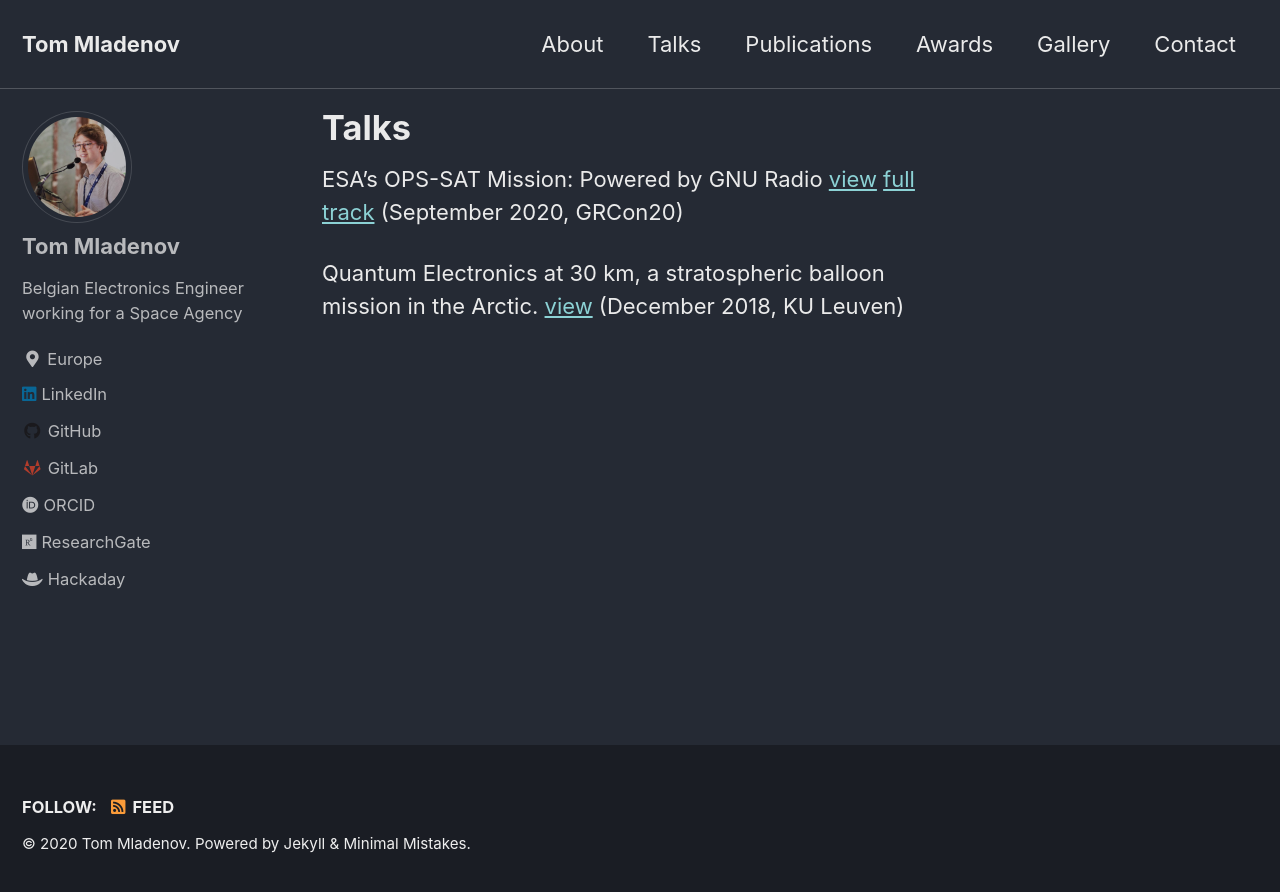
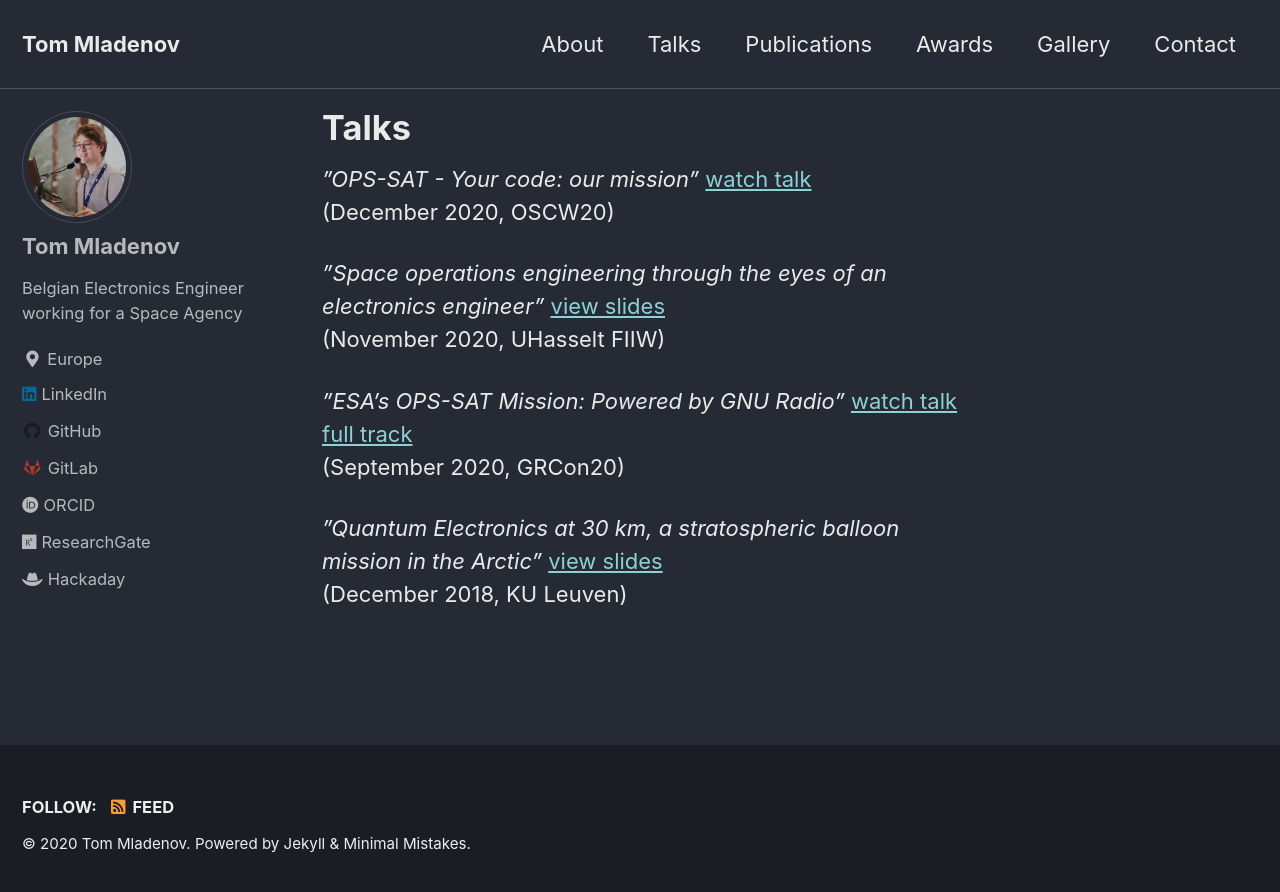
Before and after one commit to TomMladenov/tommladenov.github.io, a Jekyll site: the page built from _pages/talks.md, in a window 1280 px wide. Shown: the top 892 px of the page. Built offline with Jekyll 4.4.1, drawn with Linux system fonts in a browser that asks for light colours; cached includes are drawn as plain includes.

Commit message:
Update talks

```diff
--- a/_pages/talks.md
+++ b/_pages/talks.md
@@ -5,10 +5,14 @@ author_profile: true
 layout: single
 ---
 
-ESA's OPS-SAT Mission: Powered by GNU Radio
-[view](https://www.youtube.com/watch?v=qByw7sJz720)
-[full track](https://youtu.be/sFqIkXxhc14?t=11089)
+*”OPS-SAT - Your code: our mission"* [watch talk](https://www.youtube.com/watch?v=WUinXX2jM-U)<br/>
+(December 2020, OSCW20)
+
+*”Space operations engineering through the eyes of an electronics engineer"* [view slides](/media/talks/ops_engineering_mladenov_20201112.pdf)<br/>
+(November 2020, UHasselt FIIW)
+
+*”ESA's OPS-SAT Mission: Powered by GNU Radio"* [watch talk](https://www.youtube.com/watch?v=qByw7sJz720) [full track](https://youtu.be/sFqIkXxhc14?t=11089)<br/>
 (September 2020, GRCon20)
 
-Quantum Electronics at 30 km, a stratospheric balloon mission in the Arctic.
-[view](/media/talks/quantum_elecs_20181207.pdf) (December 2018, KU Leuven)
+*”Quantum Electronics at 30 km, a stratospheric balloon mission in the Arctic"* [view slides](/media/talks/quantum_elecs_20181207.pdf)<br/>
+(December 2018, KU Leuven)
```
Also changed, not shown: 1 other file.
